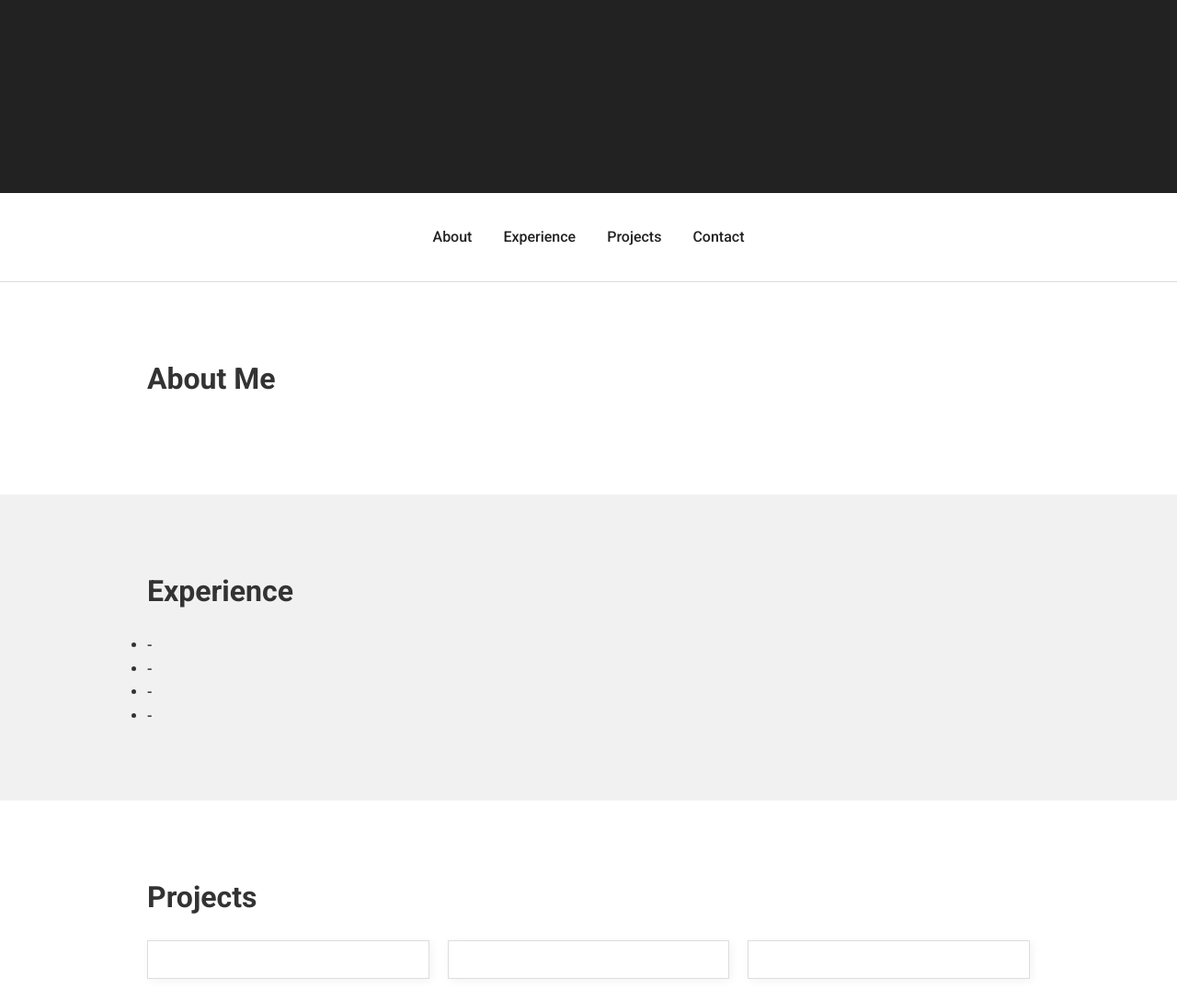
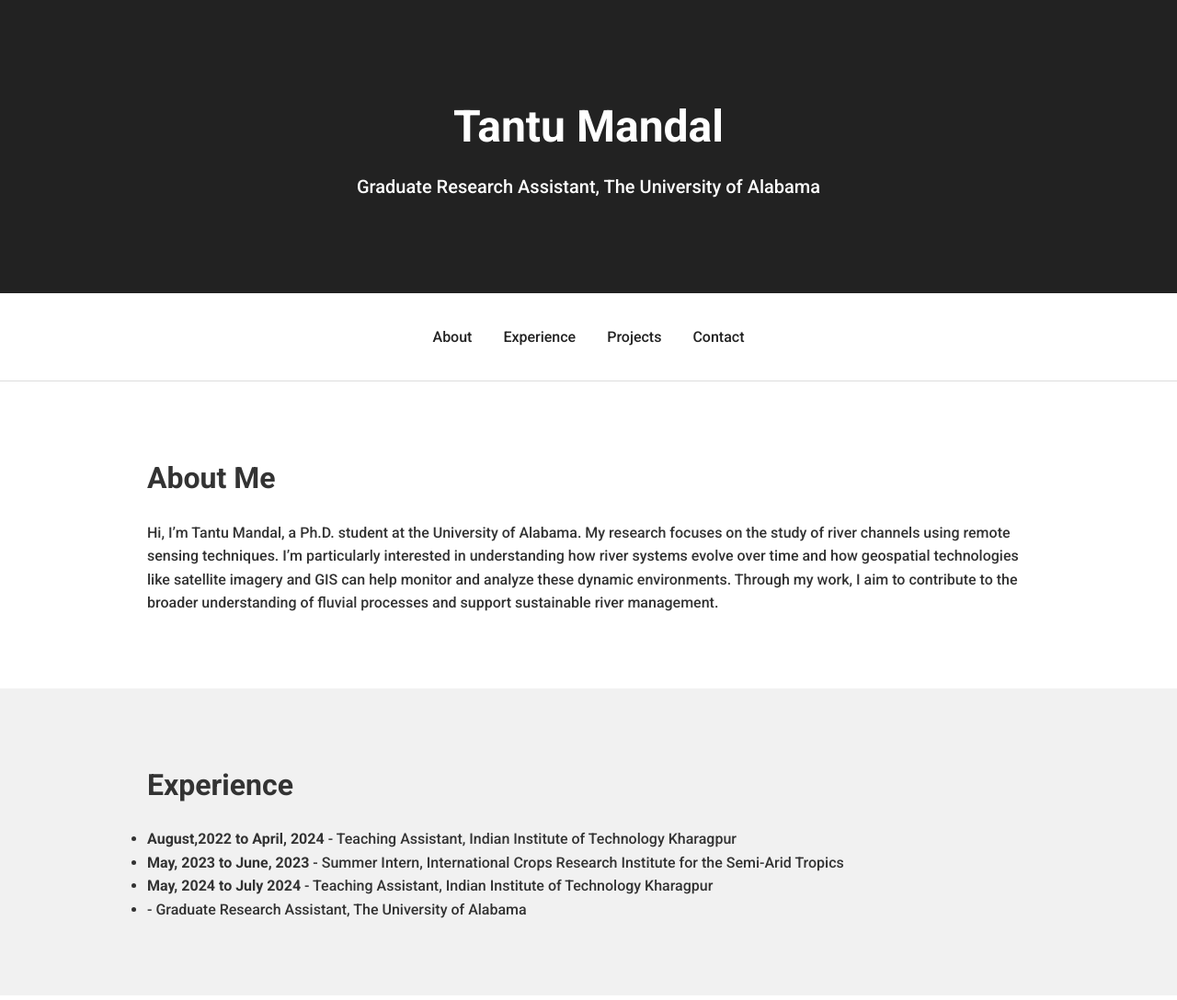
Before and after one commit to Tantu-ua/Tantu_cv_website, a plain HTML site: page index.html in a window 1280 px wide. Shown: the top 1088 px of the page at 92% size. Drawn offline with Linux system fonts and the light colour scheme.

Commit message:
Update index.html

```diff
--- a/index.html
+++ b/index.html
@@ -3,7 +3,7 @@
 <head>
   <meta charset="UTF-8">
   <meta name="viewport" content="width=device-width, initial-scale=1.0">
-  <title>Creative CV - <Tantu Mandal></title>
+  <title>Creative CV - Tantu Mandal</title>
   <link rel="stylesheet" href="styles.css">
   <link href="https://fonts.googleapis.com/css2?family=Roboto:wght@300;500;700&display=swap" rel="stylesheet">
 </head>
@@ -11,8 +11,8 @@
 
   <header class="hero">
     <div class="container">
-      <h1><Tantu Mandal></h1>
-      <p><Graduate Research Assistant, The University of Alabama></p>
+      <h1>Tantu Mandal</h1>
+      <p>Graduate Research Assistant, The University of Alabama</p>
     </div>
   </header>
 
@@ -28,7 +28,7 @@
   <section id="about" class="section">
     <div class="container">
       <h2>About Me</h2>
-      <p><Hi, I’m Tantu Mandal, a Ph.D. student at the University of Alabama. My research focuses on the study of river channels using remote sensing techniques. I’m particularly interested in understanding how river systems evolve over time and how geospatial technologies like satellite imagery and GIS can help monitor and analyze these dynamic environments. Through my work, I aim to contribute to the broader understanding of fluvial processes and support sustainable river management.></p>
+      <p>Hi, I’m Tantu Mandal, a Ph.D. student at the University of Alabama. My research focuses on the study of river channels using remote sensing techniques. I’m particularly interested in understanding how river systems evolve over time and how geospatial technologies like satellite imagery and GIS can help monitor and analyze these dynamic environments. Through my work, I aim to contribute to the broader understanding of fluvial processes and support sustainable river management.</p>
     </div>
   </section>
 
@@ -36,10 +36,10 @@
     <div class="container">
       <h2>Experience</h2>
       <ul>
-        <li><strong><August,2022 to April, 2024></strong> - <Teaching Assistant, Indian Institute of Technology Kharagpur></li>
-        <li><strong><May, 2023 to June, 2023></strong> - <Summer Intern, International Crops Research Institute for the Semi-Arid Tropics></li>
-        <li><strong><May, 2024 to July 2024></strong> - <Teaching Assistant, Indian Institute of Technology Kharagpur></li>
-	<li><strong><August, 2024 to Present></strong> - <Graduate Research Assistant, The University of Alabama></li>
+        <li><strong>August,2022 to April, 2024</strong> - Teaching Assistant, Indian Institute of Technology Kharagpur</li>
+        <li><strong>May, 2023 to June, 2023</strong> - Summer Intern, International Crops Research Institute for the Semi-Arid Tropics</li>
+        <li><strong>May, 2024 to July 2024</strong> - Teaching Assistant, Indian Institute of Technology Kharagpur</li>
+	<li><strong><August, 2024 to Present></strong> - Graduate Research Assistant, The University of Alabama</li>
       </ul>
     </div>
   </section>
@@ -67,15 +67,15 @@
   <section id="contact" class="section alt">
     <div class="container">
       <h2>Contact</h2>
-      <p>Email: <tmandal@crimson.ua.edu></p>
-      <p>LinkedIn: <a href="<https://in.linkedin.com/in/tantu-mandal-00426b258>"><Tantu Mandal></a></p>
+      <p>Email: tmandal@crimson.ua.edu</p>
+      <p>LinkedIn: <a href="https://in.linkedin.com/in/tantu-mandal-00426b258">Tantu Mandal</a></p>
       <!-- OPTIONAL: Add GitHub, Portfolio, Phone Number if needed -->
     </div>
   </section>
 
   <footer class="footer">
     <div class="container">
-      <p>&copy; 2025 <Tantu Mandal>. All rights reserved.</p>
+      <p>&copy; 2025 Tantu Mandal. All rights reserved.</p>
     </div>
   </footer>
 
```
